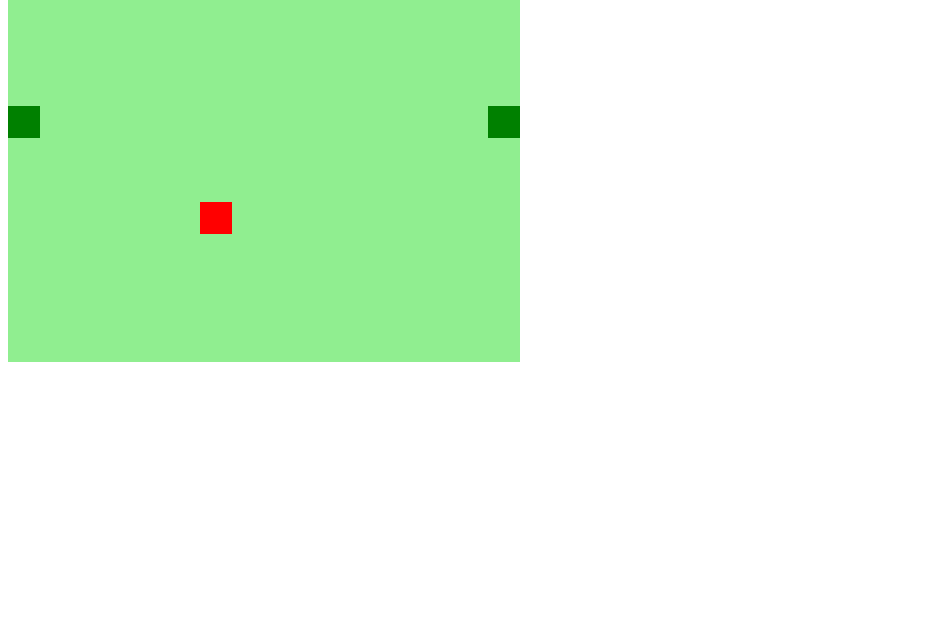
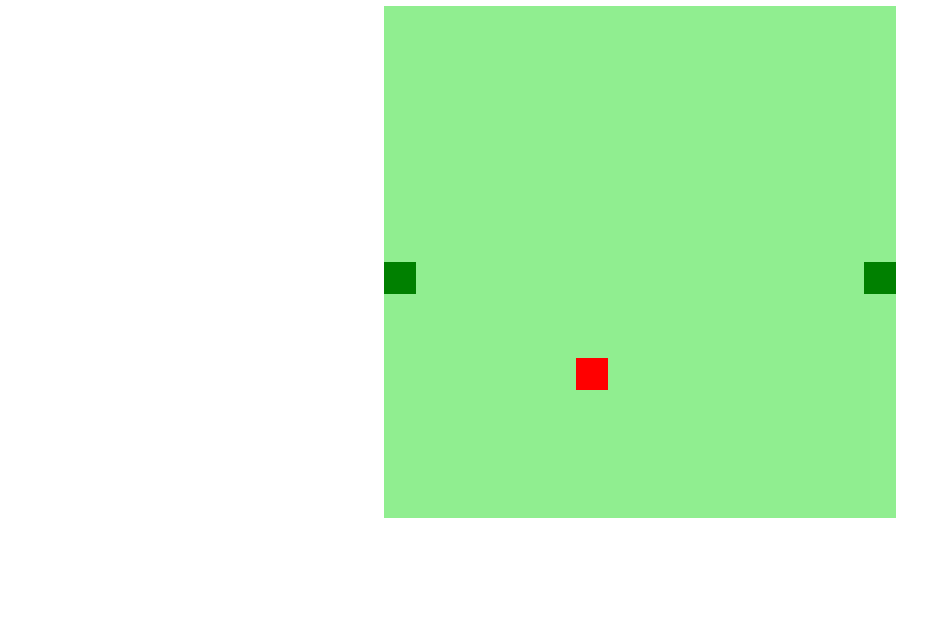
Before and after one commit to fernandoarmoa/ProjetoJogoDaCorbinha, a plain HTML site: page index.html in a window 1280 px wide. Shown: the part 158-800 px from the top of the page, without its empty margins (0-951 px from the left). Drawn offline with Linux system fonts and the light colour scheme.

Commit message:
adicionado estilo ao body

```diff
--- a/css/main.css
+++ b/css/main.css
@@ -0,0 +1,11 @@
+
+body {
+    margin: 0;
+    padding: 0;
+    height: 95vh;
+    width: 100%;
+    display: flex;
+    flex-direction: column;
+    justify-content: center;
+    align-items: center;
+}
--- a/index.html
+++ b/index.html
@@ -12,6 +12,7 @@
 </head>
 <body>
 
+    <h1>Jogo da Cobrinha</h1>
     <canvas id="snake" width="512" height="512"></canvas>
 
     <script src="/js/script.js"></script>
```
